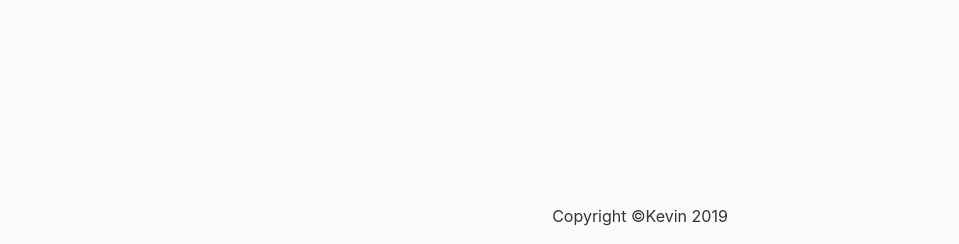
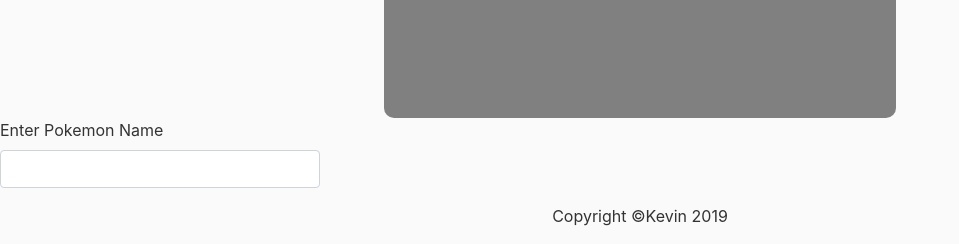
Before and after one commit to KevinLu19/PokemonGame, a Flask app: page / in a window 1280 px wide. Shown: the part 556-800 px from the top of the page, without its empty margins (0-959 px from the left). Run offline with Flask 2, Linux system fonts and the light colour scheme; some libraries are stand-ins or nearby versions.

Commit message:
Added input button

```diff
--- a/Pokemon/pokemonGame.py
+++ b/Pokemon/pokemonGame.py
@@ -14,6 +14,7 @@ import random
 
 generateNumberForImage = random.randrange(492)
 
+@app.route('/', methods=("GET", "POST"))
 @app.route('/pokemon', methods=("GET", "POST"))
 def renderPokemonImage():
     return (render_template("pokemon.html", title="Pokemon", imageNumber=str(generateNumberForImage) + ".png"))
--- a/Pokemon/static/css/main.css
+++ b/Pokemon/static/css/main.css
@@ -136,8 +136,15 @@ a.article-title:hover {
 {
   max-width: 100%;
   height: auto;
+  position: relative;
 }
 
 /* -- Skip Button -- */
-
+.form-group
+{
+  width: 25%;
+  position: absolute;
+  margin-left: auto;
+  margin-right: auto;
+}
 /* -- Submit Answer Button -- */
--- a/Pokemon/templates/pokemon.html
+++ b/Pokemon/templates/pokemon.html
@@ -26,3 +26,10 @@
         <button type="button" class="btn btn-primary">Skip Pokemon</button>
     </div>
 {% endblock skipMe%}
+
+{% block submitAnswer %}
+    <div class="form-group">
+      <label for="pokemonName">Enter Pokemon Name</label>
+      <input type="text" class="form-control" id="pokemonName">
+    </div>
+{% endblock submitAnswer%}
```
